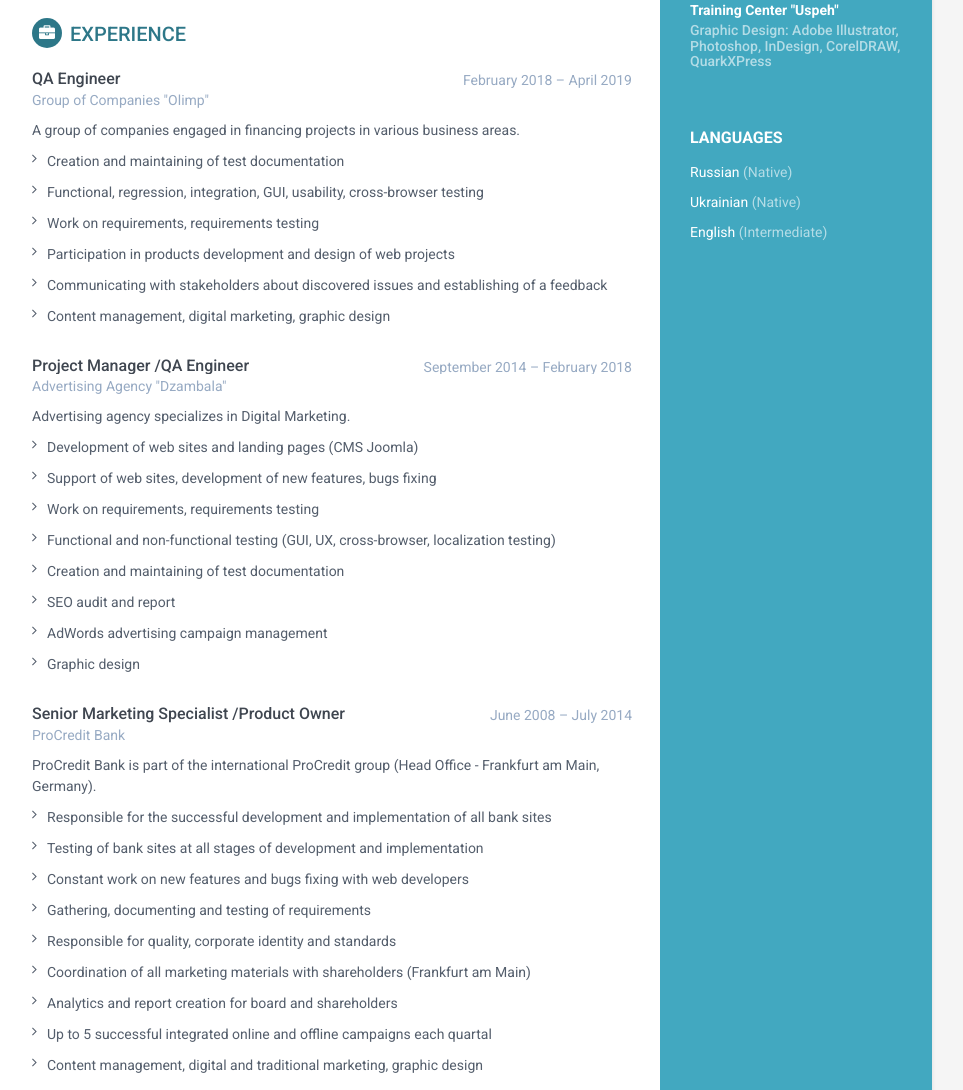
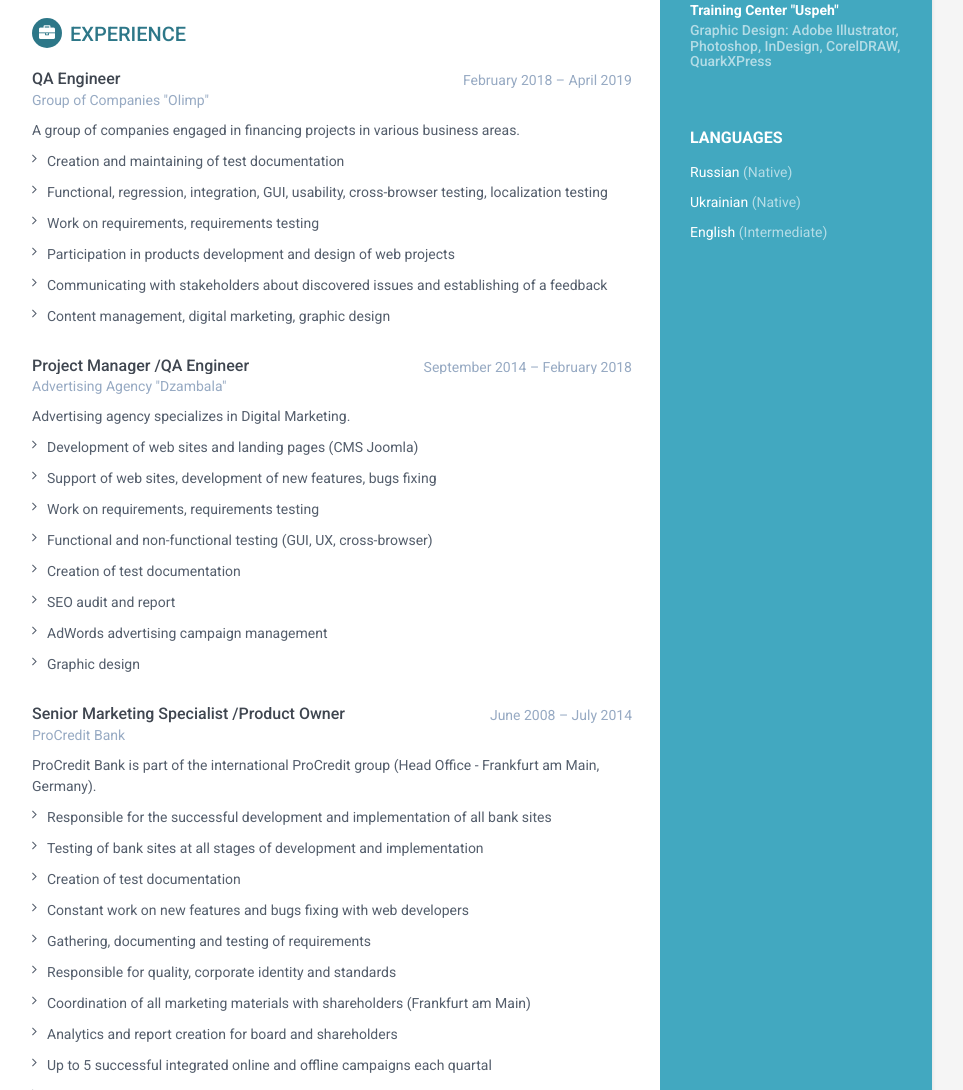
Before and after one commit to AnastasiaQA/cv, a plain HTML site: page index.html in a window 1280 px wide. Shown: the part 1145-2235 px from the top of the page, without its empty margins (188-1151 px from the left). Drawn offline with nearby package versions, Linux system fonts and the light colour scheme; a script that the page names is missing.

Commit message:
Some text was changed

```diff
--- a/index.html
+++ b/index.html
@@ -121,7 +121,7 @@
                     </li><!--//item-->
                     <li class="item">
                         <i class="fa fa-angle-right list"></i>
-                        <p class="list-item">OS: Windows, Android, FreeBSD (Unix)</p>
+                        <p class="list-item">OS: Windows, Android, FreeBSD, Linux</p>
                     </li><!--//item-->
                     <li class="item">
                         <i class="fa fa-angle-right list"></i>
@@ -229,7 +229,7 @@
                     </li><!--//item-->
                     <li class="item">
                         <i class="fa fa-angle-right list"></i>
-                        <p class="list-item">Functional, regression, integration, GUI, usability, cross-browser testing </p>
+                        <p class="list-item">Functional, regression, integration, GUI, usability, cross-browser testing, localization testing </p>
                     </li><!--//item-->
                     <li class="item">
                         <i class="fa fa-angle-right list"></i>
@@ -277,11 +277,11 @@
                     </li><!--//item-->
                     <li class="item">
                         <i class="fa fa-angle-right list"></i>
-                        <p class="list-item">Functional and non-functional testing (GUI, UX, cross-browser, localization testing)</p>
+                        <p class="list-item">Functional and non-functional testing (GUI, UX, cross-browser)</p>
                     </li><!--//item-->
                     <li class="item">
                         <i class="fa fa-angle-right list"></i>
-                        <p class="list-item">Creation and maintaining of test documentation</p>
+                        <p class="list-item">Creation of test documentation</p>
                     </li><!--//item-->
                     <li class="item">
                         <i class="fa fa-angle-right list"></i>
@@ -317,6 +317,10 @@
                     <li class="item">
                         <i class="fa fa-angle-right list"></i>
                         <p class="list-item">Testing of bank sites at all stages of development and implementation</p>
+                    </li><!--//item-->
+                    <li class="item">
+                        <i class="fa fa-angle-right list"></i>
+                        <p class="list-item">Creation of test documentation</p>
                     </li><!--//item-->
                     <li class="item">
                         <i class="fa fa-angle-right list"></i>
```
